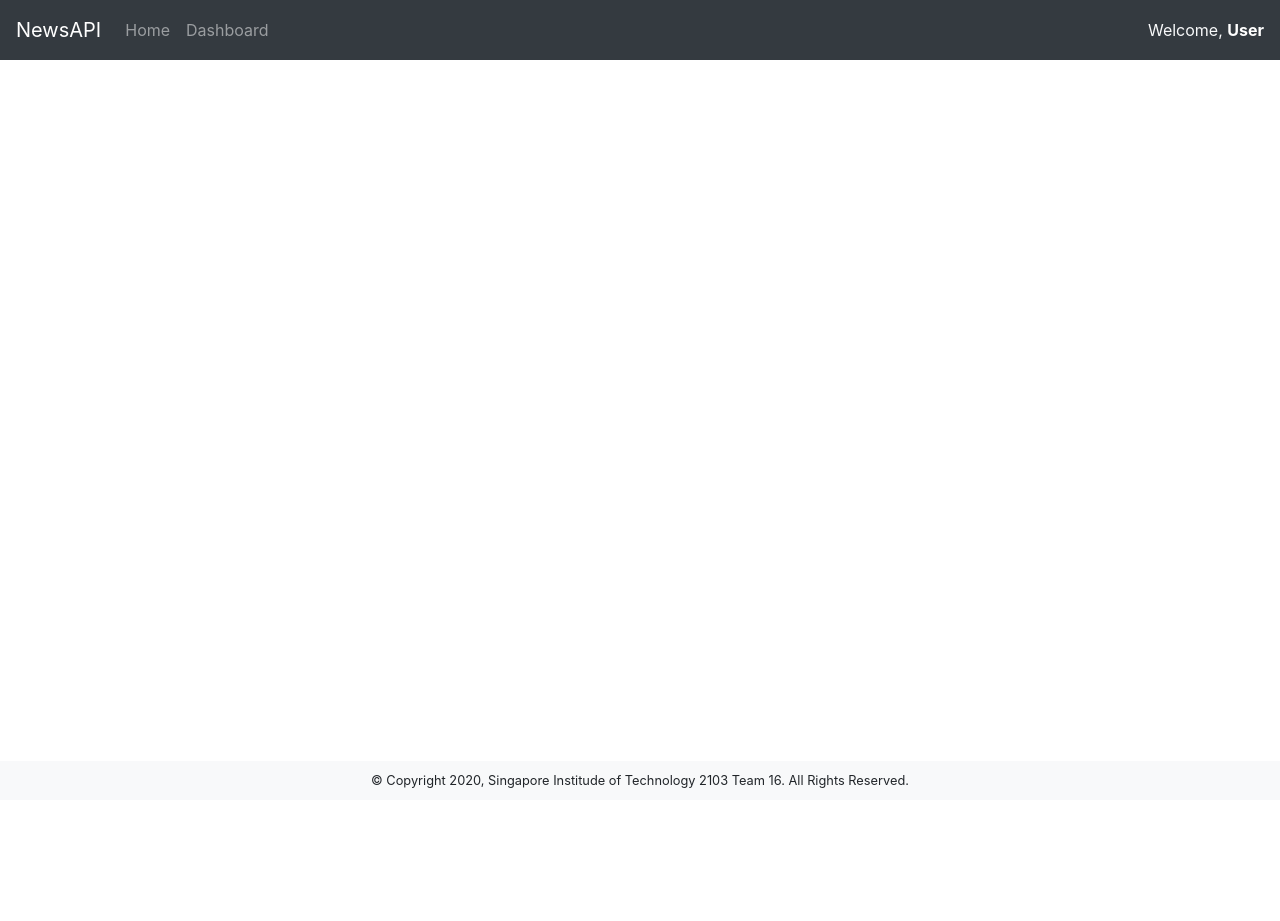
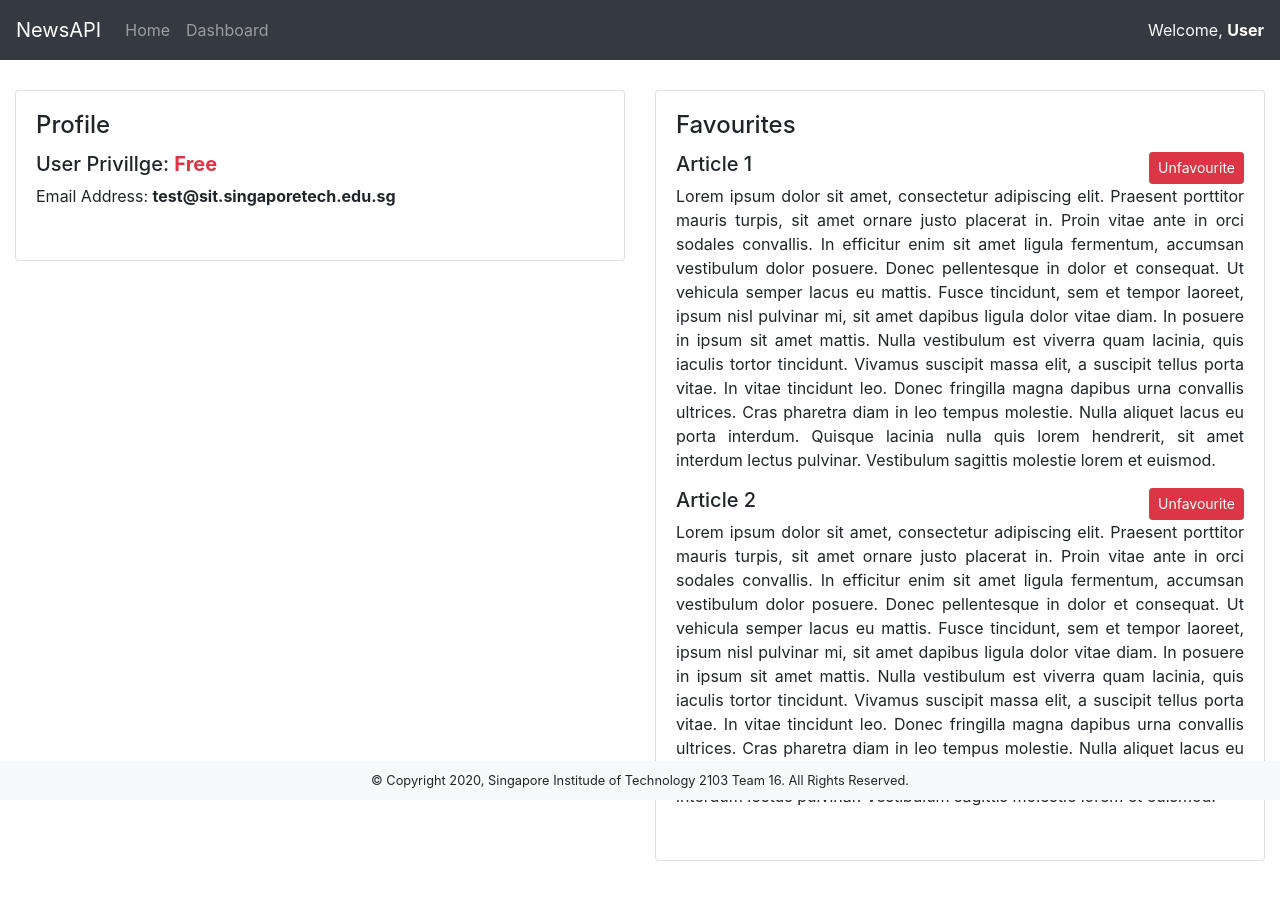
Before and after one commit to yyheng/database-m3012, a Flask app: page /user_profile in a window 1280 px wide. Before the commit the page ends 788 px from the top, so only its background shows below. Run offline with Flask 2, Linux system fonts and the light colour scheme; some libraries are stand-ins or nearby versions.

Commit message:
Update user_profile.htm

```diff
--- a/templates/main/user_profile.htm
+++ b/templates/main/user_profile.htm
@@ -3,3 +3,49 @@
     includes user information such as privilleges, email address, etc.
     can include user favourite news article here.
 -->
+{% block content %}
+<div class="container-fluid">
+    <div class="row">
+        <div class="col-sm">
+            <!-- profile information -->
+            <div class="card">
+                <form class="card-body">
+                    <h4 class="card-title">Profile</h4>
+                    <h5>User Privillge: <strong class="text-danger">Free</strong></h5>
+                    <span>
+                        <p>Email Address: <strong>test@sit.singaporetech.edu.sg</strong></p>
+                    </span>
+                </form>
+            </div>
+        </div>
+        <div class="col-sm">
+            <!-- favourites -->
+            <div class="card">
+                <form class="card-body">
+                    <h4 class="card-title">Favourites</h4>
+                    <div>
+                        <span class="d-flex justify-content-between">
+                            <h5>Article 1</h5>
+                            <button type="button" class="btn btn-danger btn-sm">Unfavourite</button>
+                        </span>
+                        <p class="text-justify">Lorem ipsum dolor sit amet, consectetur adipiscing elit. Praesent porttitor mauris turpis, sit amet ornare justo placerat in. Proin vitae ante in orci sodales convallis. In efficitur enim sit amet ligula fermentum, accumsan vestibulum dolor posuere. Donec pellentesque in dolor et consequat. Ut vehicula semper lacus eu mattis. Fusce tincidunt, sem et tempor laoreet, ipsum nisl pulvinar mi, sit amet dapibus ligula dolor vitae diam. In posuere in ipsum sit amet mattis. Nulla vestibulum est viverra quam lacinia, quis iaculis tortor tincidunt. Vivamus suscipit massa elit, a suscipit tellus porta vitae. In vitae tincidunt leo. Donec fringilla magna dapibus urna convallis ultrices. Cras pharetra diam in leo tempus molestie. Nulla aliquet lacus eu porta interdum. Quisque lacinia nulla quis lorem hendrerit, sit amet interdum lectus pulvinar. Vestibulum sagittis molestie lorem et euismod.</p>
+
+                    </div>
+                    <div>
+                        <span class="d-flex justify-content-between">
+                            <h5>Article 2</h5>
+                            <button type="button" class="btn btn-danger btn-sm">Unfavourite</button>
+                        </span>
+                        <p class="text-justify">Lorem ipsum dolor sit amet, consectetur adipiscing elit. Praesent porttitor mauris turpis, sit amet ornare justo placerat in. Proin vitae ante in orci sodales convallis. In efficitur enim sit amet ligula fermentum, accumsan vestibulum dolor posuere. Donec pellentesque in dolor et consequat. Ut vehicula semper lacus eu mattis. Fusce tincidunt, sem et tempor laoreet, ipsum nisl pulvinar mi, sit amet dapibus ligula dolor vitae diam. In posuere in ipsum sit amet mattis. Nulla vestibulum est viverra quam lacinia, quis iaculis tortor tincidunt. Vivamus suscipit massa elit, a suscipit tellus porta vitae. In vitae tincidunt leo. Donec fringilla magna dapibus urna convallis ultrices. Cras pharetra diam in leo tempus molestie. Nulla aliquet lacus eu porta interdum. Quisque lacinia nulla quis lorem hendrerit, sit amet interdum lectus pulvinar. Vestibulum sagittis molestie lorem et euismod.</p>
+
+                    </div>
+                </form>
+            </div>
+        </div>
+    </div>
+
+
+
+
+</div>
+{% endblock %}
```
